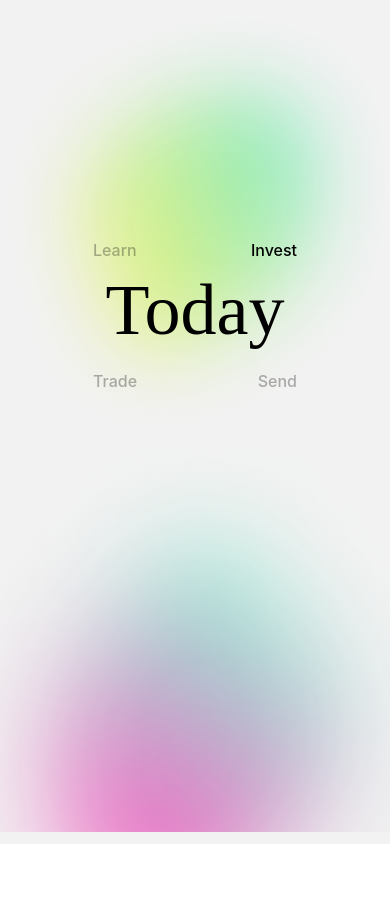
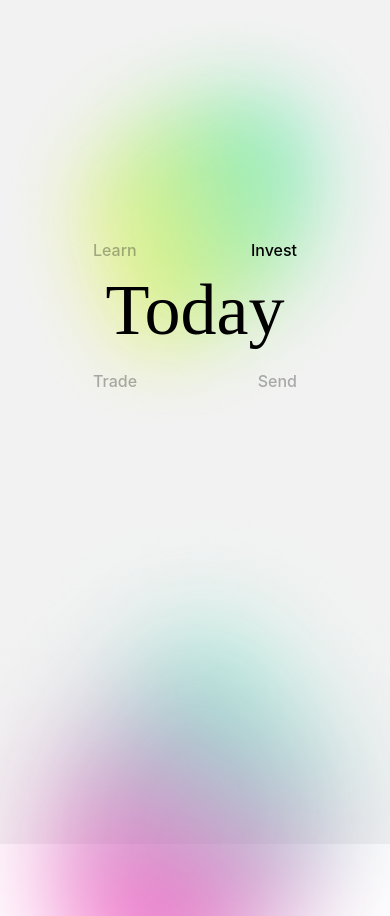
Before and after one commit to sp0t/today-app, a React Native app: screen / in a window 390 px wide. Before the commit the page ends 844 px from the top, so only its background shows below. Built offline with nearby package versions, Linux system fonts and the light colour scheme.

Commit message:
[dev]-login page

```diff
--- a/src/screens/LoginScreen.tsx
+++ b/src/screens/LoginScreen.tsx
@@ -99,6 +99,9 @@ const LoginScreen = () => {
         </View>
       </View>
 
+      <View style={styles.middleContainer}>
+      </View>
+
       {/* Bottom Half */}
       <View style={styles.bottomHalf}>
         <Animated.View style={[styles.backgroundImageContainer, bottomImageStyle]}>
@@ -123,7 +126,12 @@ const styles = StyleSheet.create({
     alignItems: 'center',
   },
   bottomHalf: {
-    flex: 0.5,
+    flex: 0.4,
+    justifyContent: 'center',
+    alignItems: 'center',
+  },
+  middleContainer: {
+    flex: 0.1,
     justifyContent: 'center',
     alignItems: 'center',
   },
```
